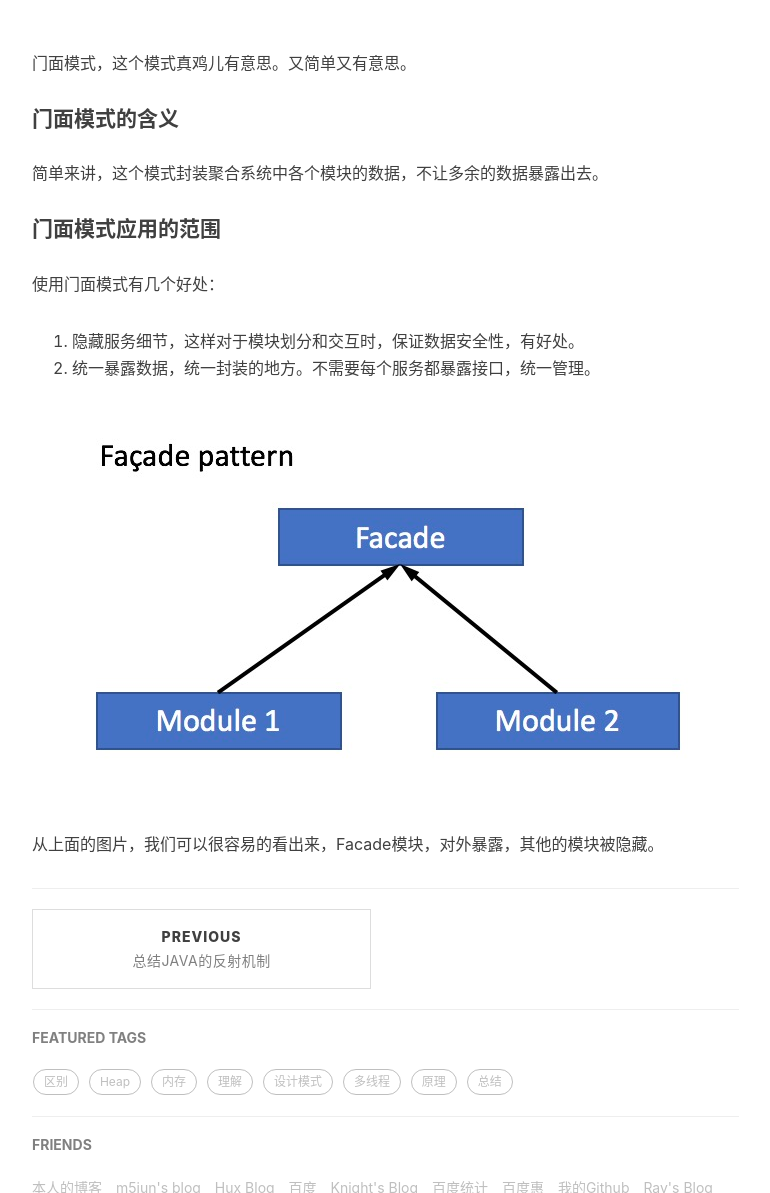
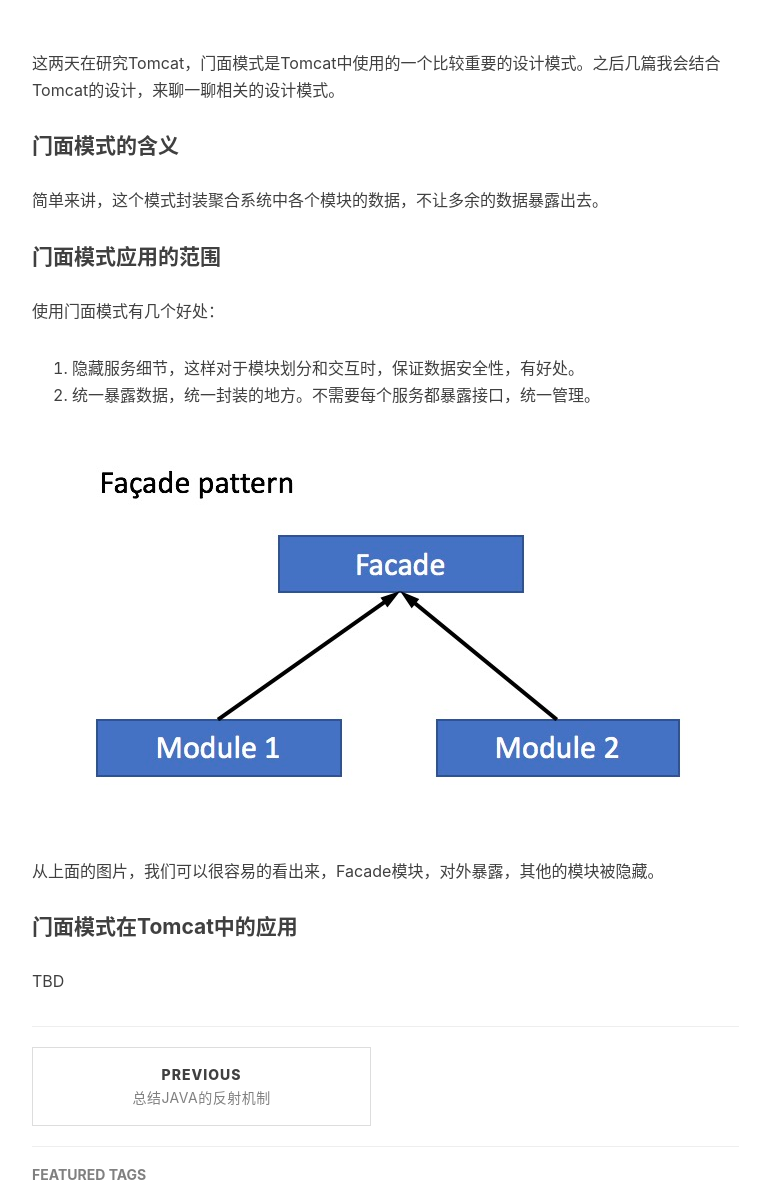
Before and after one commit to baiscjava/basicjava.github.io, a Jekyll site: the page built from _posts/2017-11-14-设计模式之门面模式-Tomcat的基本原理(1).md, in a window 1280 px wide and 1400 px high, scrolled down 310 px. Shown: the part 207-1400 px from the top of the window, without its empty margins (233-1003 px from the left). Built offline with Jekyll 4.4.1, drawn with Linux system fonts in a browser that asks for light colours; nearby versions of some CDN libraries; comment, search, counter and statistics services are not loaded.

Commit message:
Update 2017-11-14-设计模式之门面模式-Tomcat的基本原理(1).md

```diff
--- a/_posts/2017-11-14-设计模式之门面模式-Tomcat的基本原理(1).md
+++ b/_posts/2017-11-14-设计模式之门面模式-Tomcat的基本原理(1).md
@@ -10,7 +10,7 @@ tags:
     - 原理
 ---
 
-门面模式，这个模式真鸡儿有意思。又简单又有意思。<br>
+这两天在研究Tomcat，门面模式是Tomcat中使用的一个比较重要的设计模式。之后几篇我会结合Tomcat的设计，来聊一聊相关的设计模式。<br>
 #### 门面模式的含义<br>
 简单来讲，这个模式封装聚合系统中各个模块的数据，不让多余的数据暴露出去。<br>
 
@@ -21,3 +21,6 @@ tags:
 
 ![gras](/images/designpattern/DesignPattern-FacedePattern.png)<br>
 从上面的图片，我们可以很容易的看出来，Facade模块，对外暴露，其他的模块被隐藏。<br>
+
+#### 门面模式在Tomcat中的应用
+TBD
```
